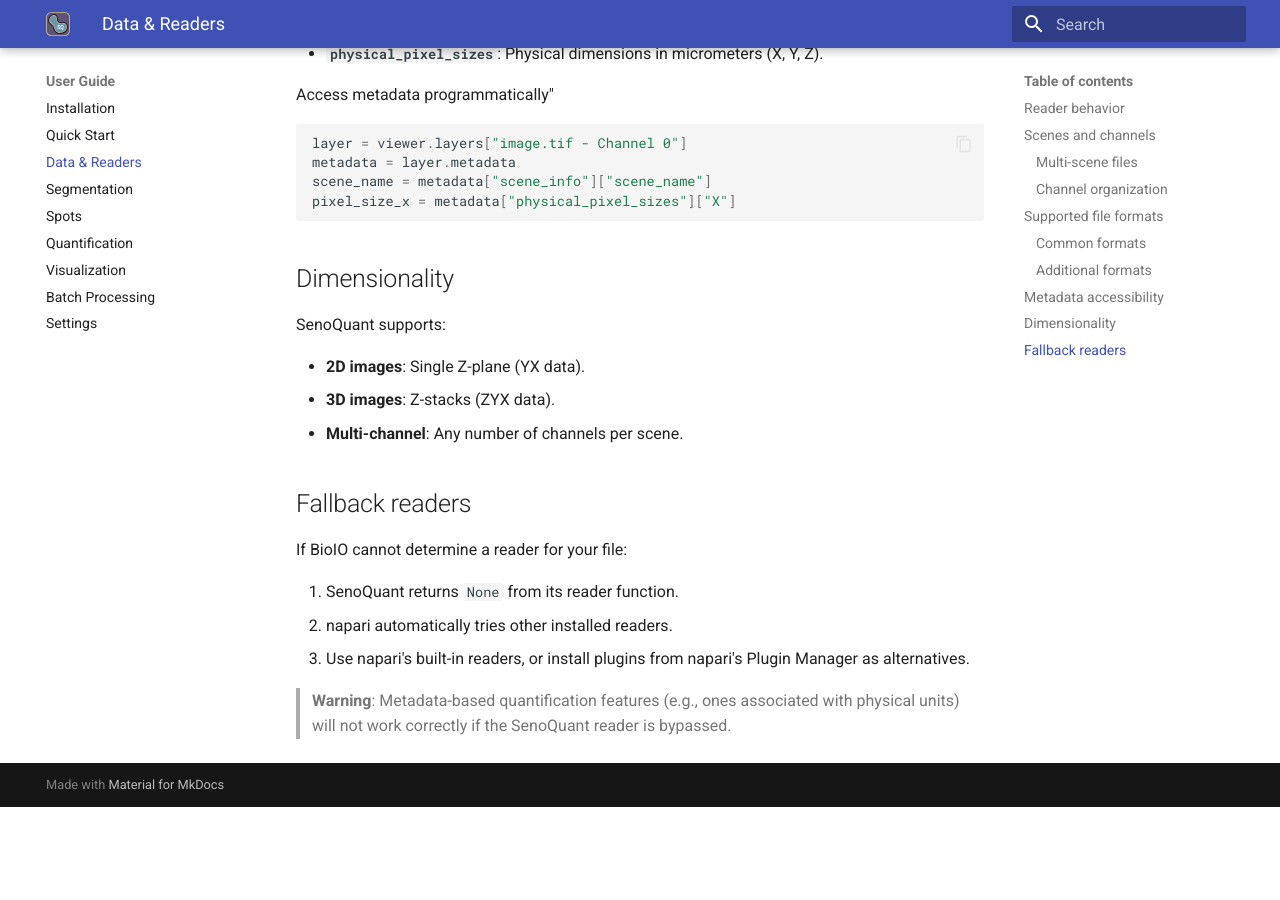
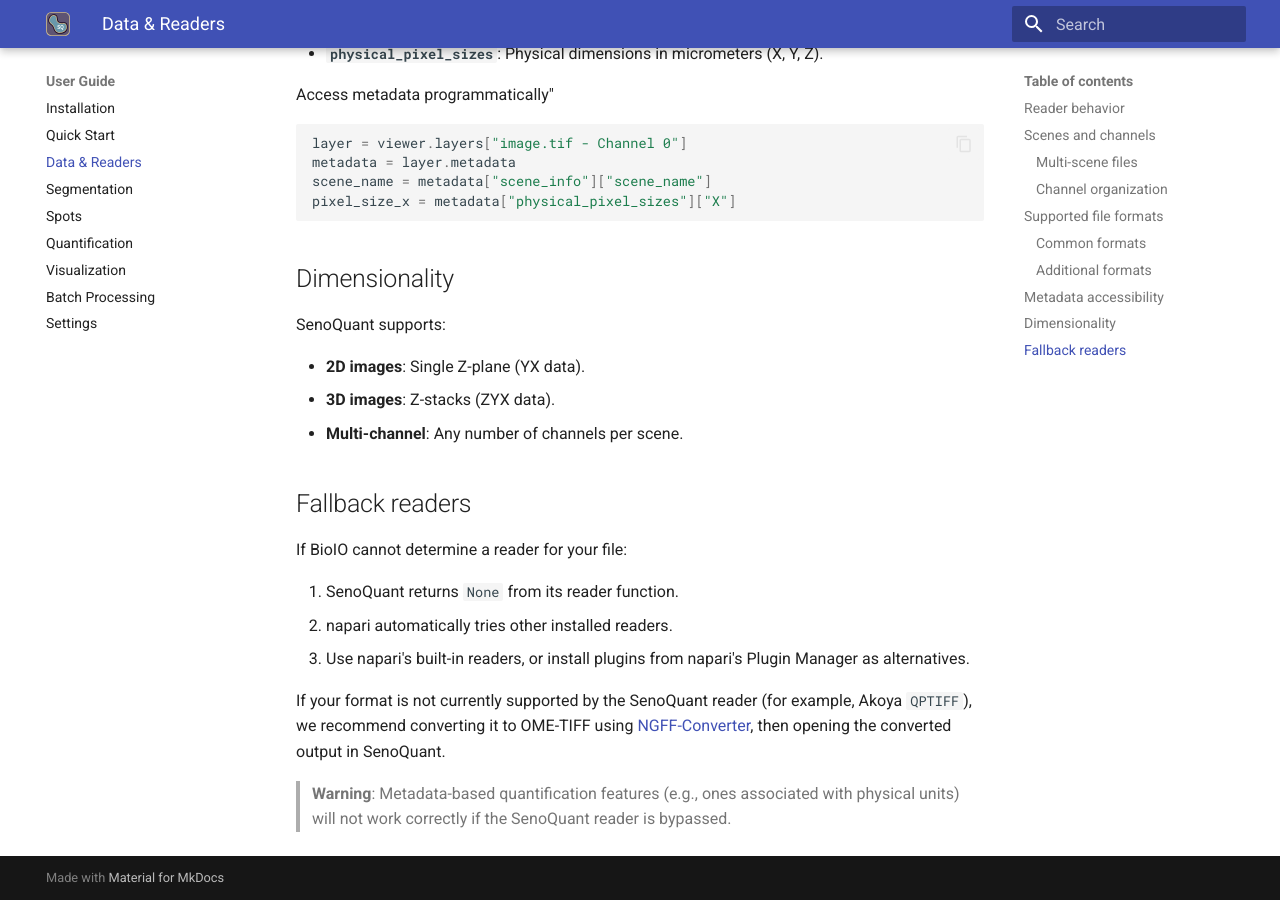
Before and after one commit to HaamsRee/senoquant, an MkDocs documentation site: the page built from docs/user/data.md, in a window 1280 px wide and 900 px high, scrolled down 2237 px. Built offline with MkDocs 1.6.1 and Material for MkDocs 9.7.7, drawn with Linux system fonts in a browser that asks for light colours; before the commit the page ends 3044 px from its top, so only the background shows below that.

Commit message:
Recommend NGFF-Converter for unsupported reader formats

```diff
--- a/docs/user/data.md
+++ b/docs/user/data.md
@@ -91,4 +91,9 @@
 2. napari automatically tries other installed readers.
 3. Use napari's built-in readers, or install plugins from napari's Plugin Manager as alternatives.
 
+If your format is not currently supported by the SenoQuant reader (for example,
+Akoya `QPTIFF`), we recommend converting it to OME-TIFF using
+[NGFF-Converter](https://www.glencoesoftware.com/products/ngff-converter/),
+then opening the converted output in SenoQuant.
+
 > **Warning**: Metadata-based quantification features (e.g., ones associated with physical units) will not work correctly if the SenoQuant reader is bypassed.
```
